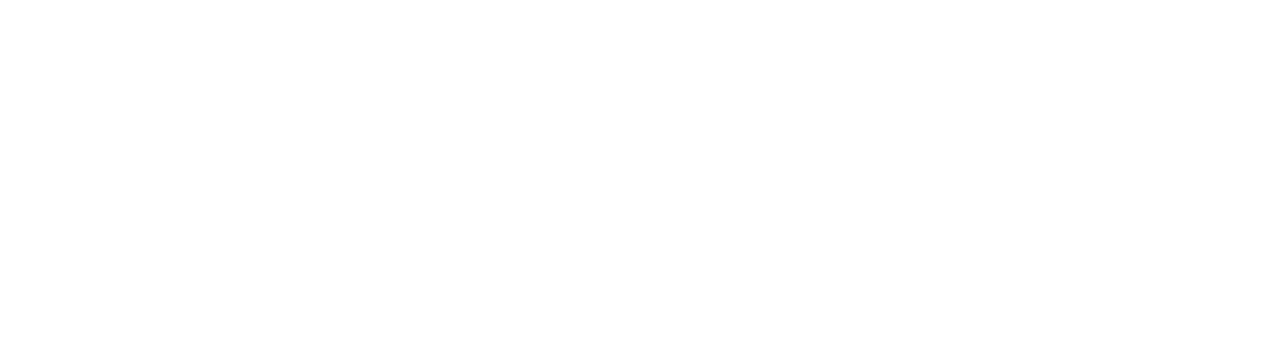
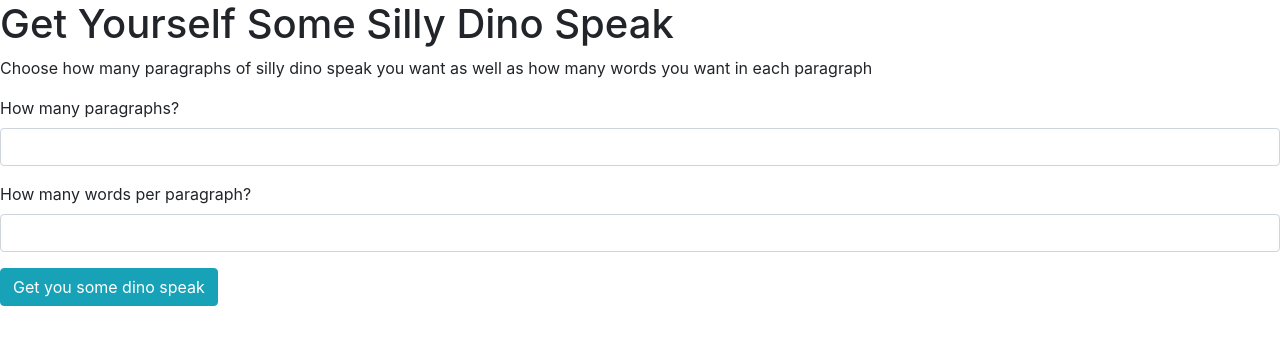
Before and after one commit to jessicarubinwilliams/dino-ipsum-api, a website built with webpack: page src/index.html in a window 1280 px wide. Built offline with nearby package versions, Linux system fonts and the light colour scheme.

Commit message:
add user interface
Co-authored-by: Alex Bertotto <ajb5206@gmail.com>

```diff
--- a/src/index.html
+++ b/src/index.html
@@ -1,11 +1,23 @@
 <!DOCTYPE html>
 <html lang="en-US">
 <head>
-  <title>Document</title>
-  <!-- When change this title must change title in webpack.config.js plugins section and in package.json -->
+  <title>Silly Dino Speak</title>
 </head>
 <body>
-
-
+<h1>Get Yourself Some Silly Dino Speak</h1>
+<p>Choose how many paragraphs of silly dino speak you want as well as how many words you want in each paragraph</p>
+<form id="formOne">
+  <div class="form-group">
+    <label for="inputtedParagraphs">How many paragraphs?</label>
+    <input type="number" class="form-control" id="inputtedParagraphs">
+  </div>
+  <div class="form-group">
+    <label for="inputtedWords">How many words per paragraph?</label>
+    <input type="number" class="form-control" id="inputtedWords">
+  </div>
+  <button type="submit" class="btn btn-info">Get you some dino speak</button>
+</form>
+  <div id="showDinos"></div>
+  <div id="showErrors"></div>
 </body>
 </html>
```
